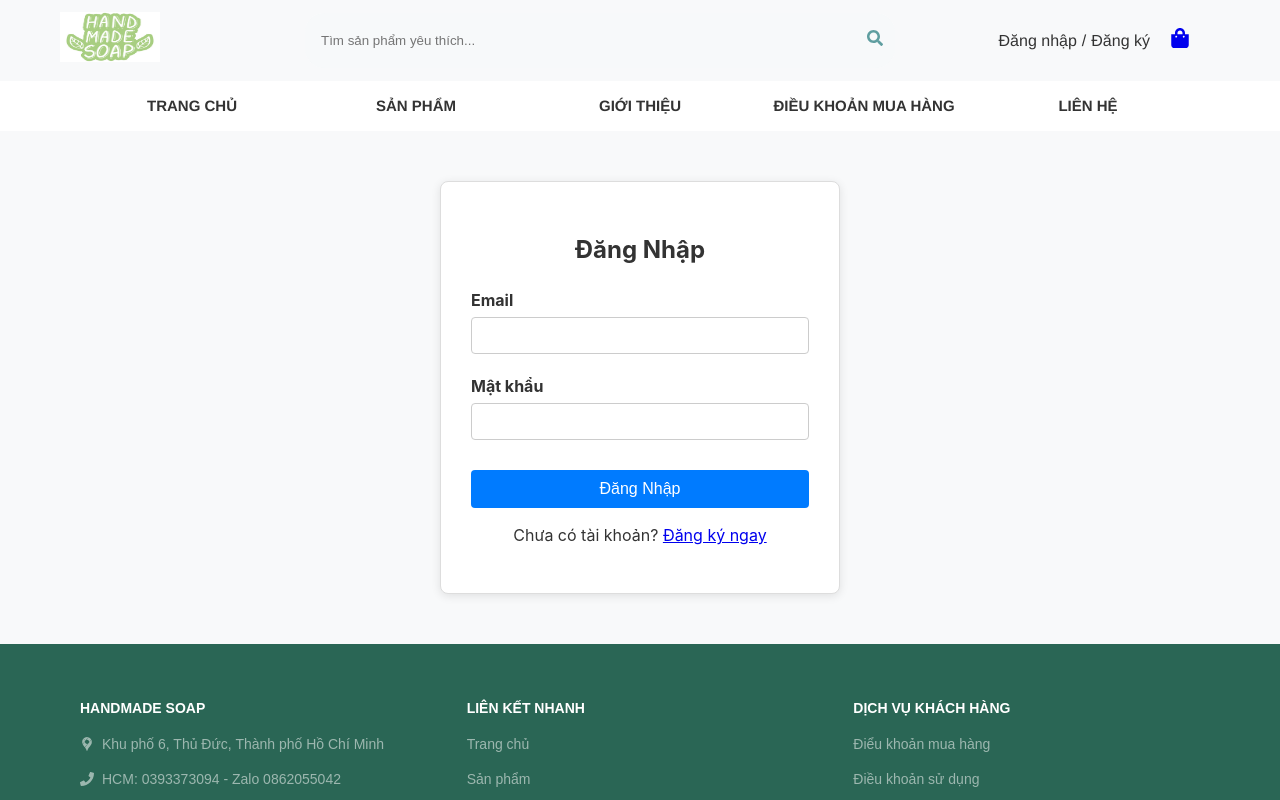
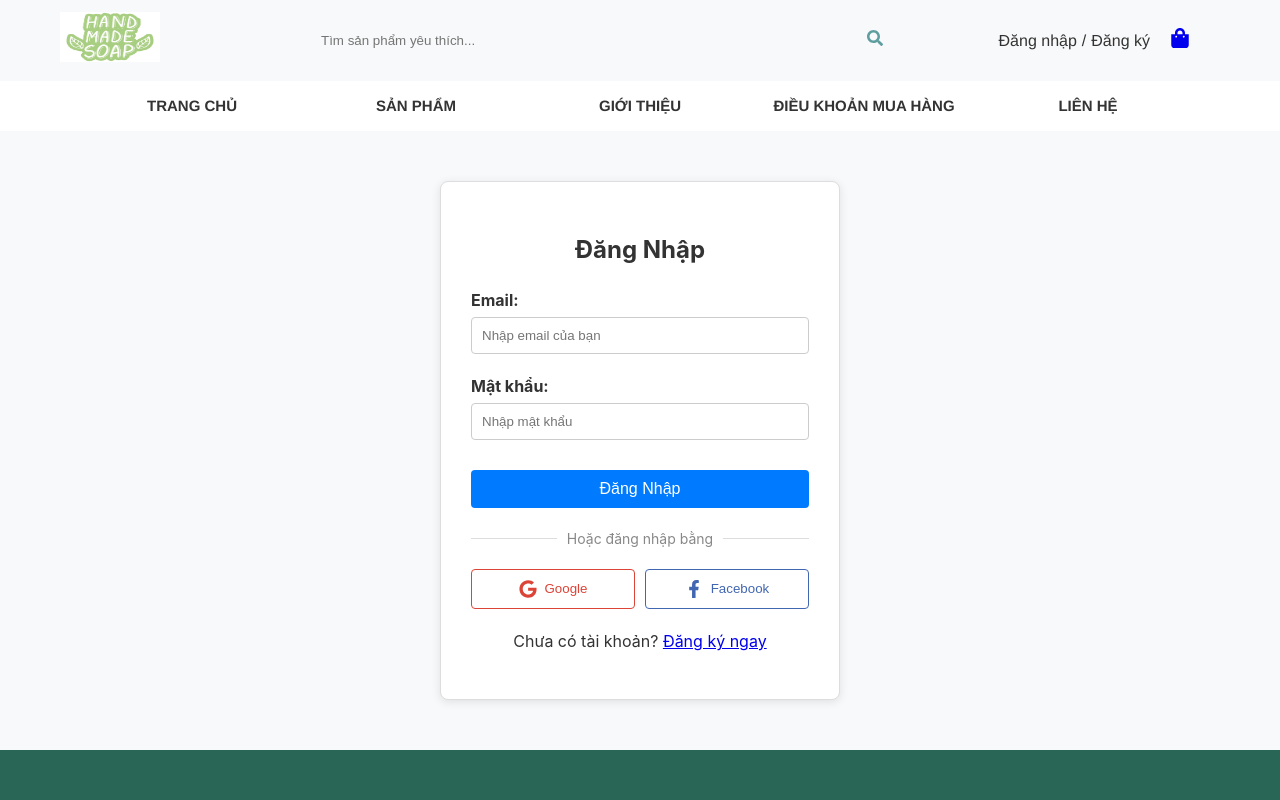
Before and after one commit to thomaspham252/web_fontend, a React (Create React App) app in the folder soap_website/: page /login in a window 1280 px wide. Shown: the top 800 px of the page. Built offline with nearby package versions, Linux system fonts and the light colour scheme.

Commit message:
update login with gg, fb

```diff
--- a/soap_website/src/assets/css/auth.css
+++ b/soap_website/src/assets/css/auth.css
@@ -63,3 +63,56 @@
     text-align: center;
     margin-top: 15px;
 }
+
+
+
+/* Đường kẻ phân cách "Hoặc" */
+.divider {
+    display: flex;
+    align-items: center;
+    margin: 20px 0;
+    color: #888;
+    font-size: 14px;
+}
+.divider::before, .divider::after {
+    content: "";
+    flex: 1;
+    border-bottom: 1px solid #ddd;
+}
+.divider span {
+    padding: 0 10px;
+}
+
+/* Khu vực chứa nút Social */
+.social-login {
+    display: flex;
+    gap: 10px;
+    justify-content: center;
+}
+
+.btn-social {
+    flex: 1;
+    display: flex;
+    align-items: center;
+    justify-content: center;
+    padding: 10px;
+    border: 1px solid #ddd;
+    border-radius: 4px;
+    background: #fff;
+    cursor: pointer;
+    font-weight: 500;
+    transition: 0.2s;
+}
+
+.btn-social:hover {
+    background-color: #f5f5f5;
+}
+
+/* Màu riêng cho từng hãng */
+.btn-google { color: #db4437; border-color: #db4437; }
+.btn-facebook { color: #4267B2; border-color: #4267B2; }
+
+.btn-social svg {
+    margin-right: 8px;
+    font-size: 18px;
+}
--- a/soap_website/src/pages/Login.jsx
+++ b/soap_website/src/pages/Login.jsx
@@ -1,42 +1,103 @@
-import React, { useState } from 'react';
-import { Link, useNavigate } from 'react-router-dom';
+import React, {useState} from 'react';
+import {Link, useNavigate} from 'react-router-dom';
+import {FaGoogle, FaFacebookF} from "react-icons/fa"; // Import thêm icon
 import '../assets/css/auth.css';
 
 const Login = () => {
     const navigate = useNavigate();
-    const [loginData, setLoginData] = useState({
-        email: '',
-        password: ''
-    });
+    const [email, setEmail] = useState('');
 
-    const handleChange = (e) => {
-        setLoginData({ ...loginData, [e.target.name]: e.target.value });
+    // Hàm xử lý đăng nhập thường
+    const handleLogin = (e) => {
+        e.preventDefault();
+
+        // Tạo user giả lập từ form
+        const user = {
+            name: "Khách hàng thân thiết", // Tạm để tên cố định
+            email: email,
+            loginType: 'email'
+        };
+
+        saveUserAndRedirect(user);
     };
 
-    const handleSubmit = (e) => {
-        e.preventDefault();
-        // Giả lập đăng nhập
-        console.log("Đăng nhập:", loginData);
-        // Sau này sẽ gọi API ở đây
-        alert("Đăng nhập thành công!");
-        navigate('/user'); // Chuyển hướng vào trang User
+    // Hàm xử lý đăng nhập Social (Giả lập)
+    const handleSocialLogin = (platform) => {
+        // Giả lập dữ liệu mà Google/Facebook trả về
+        let fakeUser = {};
+
+        if (platform === 'google') {
+            fakeUser = {
+                name: "Người dùng Google",
+                email: "google_user@gmail.com",
+                loginType: 'google'
+            };
+        } else if (platform === 'facebook') {
+            fakeUser = {
+                name: "Người dùng Facebook",
+                email: "fb_user@yahoo.com",
+                loginType: 'facebook'
+            };
+        }
+
+        alert(`Đang kết nối tới ${platform}... (Giả lập thành công)`);
+        saveUserAndRedirect(fakeUser);
+    };
+
+    // Hàm chung để lưu và chuyển trang
+    const saveUserAndRedirect = (userData) => {
+        localStorage.setItem("user", JSON.stringify(userData));
+
+        window.location.href = "/user";
     };
 
     return (
         <div className="auth-container">
             <h2>Đăng Nhập</h2>
-            <form onSubmit={handleSubmit}>
+            <form onSubmit={handleLogin}>
                 <div className="form-group">
-                    <label>Email</label>
-                    <input type="email" name="email" onChange={handleChange} required />
+                    <label>Email:</label>
+                    <input
+                        type="email"
+                        required
+                        placeholder="Nhập email của bạn"
+                        onChange={(e) => setEmail(e.target.value)}
+                    />
                 </div>
                 <div className="form-group">
-                    <label>Mật khẩu</label>
-                    <input type="password" name="password" onChange={handleChange} required />
+                    <label>Mật khẩu:</label>
+                    <input type="password" required placeholder="Nhập mật khẩu"/>
                 </div>
                 <button type="submit" className="btn-auth">Đăng Nhập</button>
             </form>
-            <p>Chưa có tài khoản? <Link to="/register">Đăng ký ngay</Link></p>
+
+
+            <div className="divider">
+                <span>Hoặc đăng nhập bằng</span>
+            </div>
+
+            <div className="social-login">
+                <button
+                    type="button"
+                    className="btn-social btn-google"
+                    onClick={() => handleSocialLogin('google')}
+                >
+                    <FaGoogle/> Google
+                </button>
+
+                <button
+                    type="button"
+                    className="btn-social btn-facebook"
+                    onClick={() => handleSocialLogin('facebook')}
+                >
+                    <FaFacebookF/> Facebook
+                </button>
+            </div>
+
+
+            <p style={{marginTop: '20px'}}>
+                Chưa có tài khoản? <Link to="/register">Đăng ký ngay</Link>
+            </p>
         </div>
     );
 };
```
